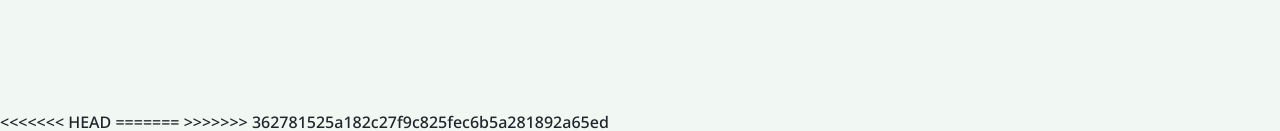
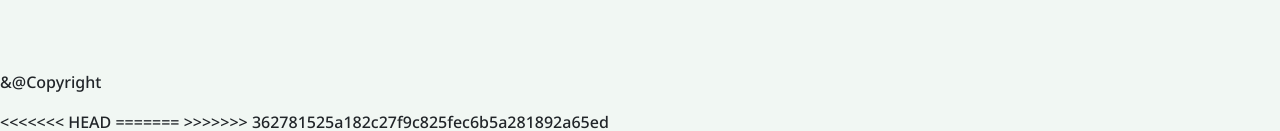
Before and after one commit to 1978SudipLogan/portfolioUsingBoot, a plain HTML site: page index.html in a window 1280 px wide. Shown: the part 2059-2190 px from the top of the page. Drawn offline with nearby package versions, Linux system fonts and the light colour scheme.

Commit message:
adding copyright

```diff
--- a/index.html
+++ b/index.html
@@ -182,15 +182,18 @@
             <div class="container">
                 <p class="foot">&copy; 2024 Your Name. All rights reserved.</p>
             </div>
+            <div>
+                <span>&@Copyright</span>
+            </div>
         </footer>
     </section>
 
 
 </body>
 
-<<<<<<< HEAD
-</html>
-=======
+<<<<<<< HEAD </html>
+    =======
+
 </html>
 
 >>>>>>> 362781525a182c27f9c825fec6b5a281892a65ed
```
